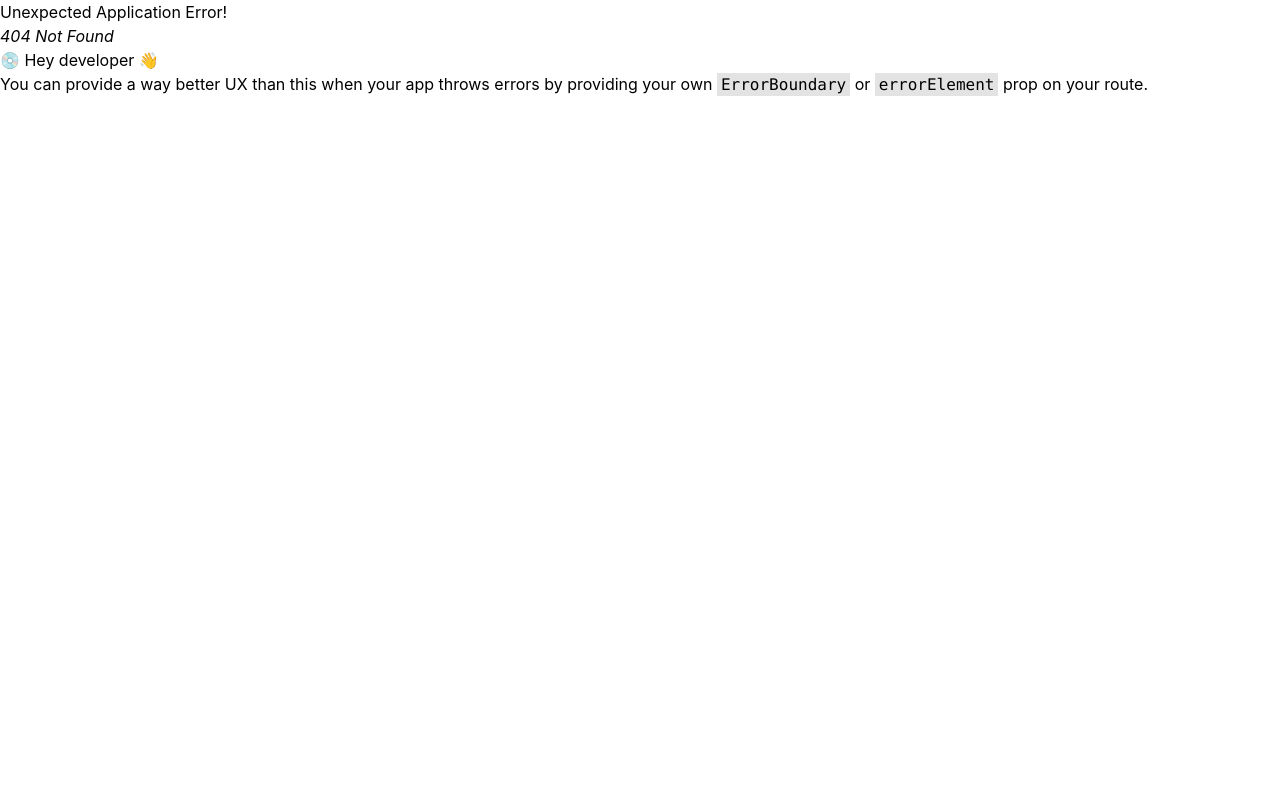
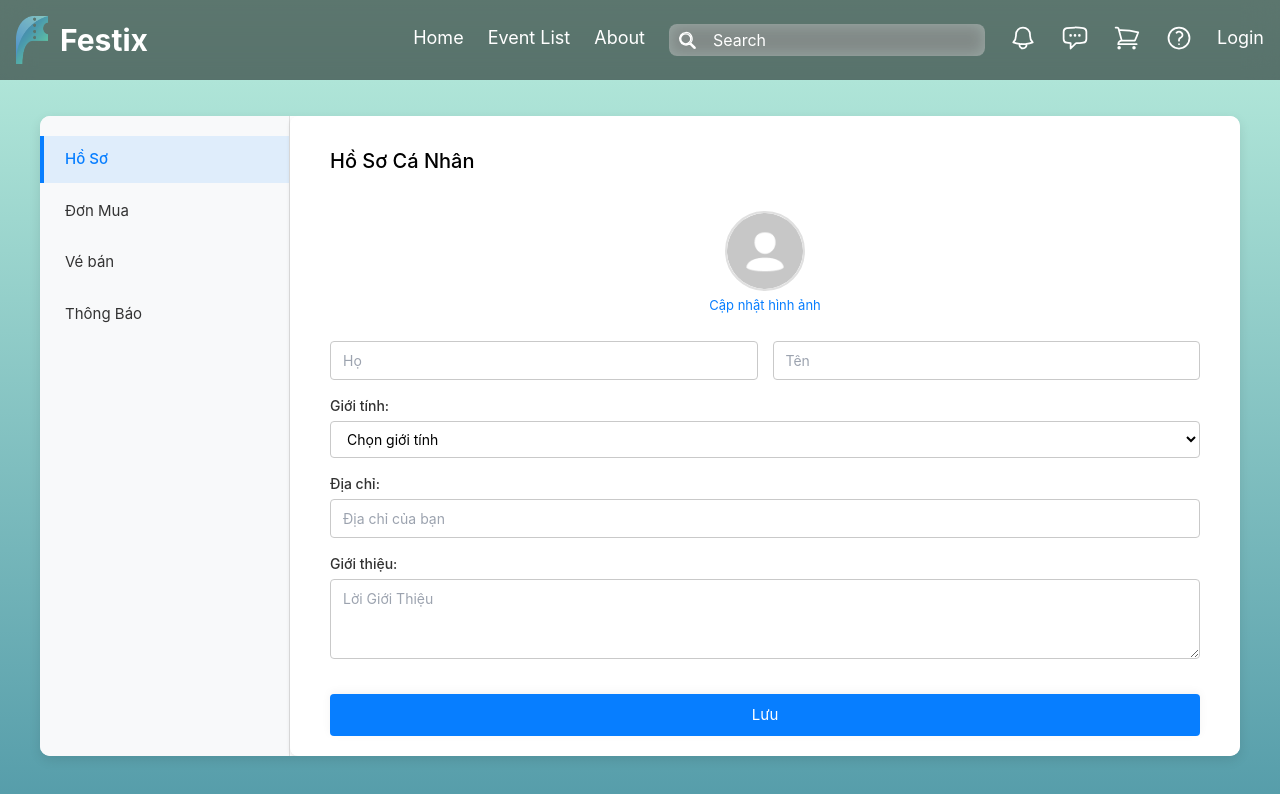
Before and after one commit to Pinlo754/TicketResell, a React (Create React App) app in the folder ticket-resell/: page /profile in a window 1280 px wide. Before the commit this address had no page. Shown: the top 794 px of the page. Built offline with nearby package versions, Linux system fonts and the light colour scheme.

Commit message:
update profile

```diff
--- a/ticket-resell/package.json
+++ b/ticket-resell/package.json
@@ -23,6 +23,7 @@
     "react-router-dom": "^6.26.1",
     "react-scripts": "5.0.1",
     "react-slick": "^0.30.2",
+    "react-toastify": "^10.0.6",
     "slick-carousel": "^1.8.1",
     "socket.io-client": "^4.8.0",
     "typescript": "^4.9.5",
--- a/ticket-resell/src/assets/assetsChat.ts
+++ b/ticket-resell/src/assets/assetsChat.ts
@@ -10,7 +10,7 @@ import green_dot from './green_dot.png'
 import logo from './Logo_festix.png'
 import hongle from './avatar.png'
 import ticket from './ticket.png'
-
+import avatar from './avatar_icon.png'
 const assets = {
     gallery_icon,
     help_icon,
@@ -23,7 +23,8 @@ const assets = {
     green_dot,
     logo,
     hongle,
-    ticket
+    ticket,
+    avatar
 }
 
 export default assets;
--- /dev/null
+++ b/ticket-resell/src/components/AccountProfile/MainContent/MainContent.css
@@ -0,0 +1,130 @@
+.content {
+    background: white;
+    border-radius: 8px;
+    box-shadow: 0 2px 4px rgba(0, 0, 0, 0.1);
+    height: 80vh;
+    overflow: hidden;
+    display: flex;
+    flex-direction: column;
+}
+
+.content form {
+    display: flex;
+    flex-direction: column;
+    gap: 15px;
+    padding: 20px 40px;
+    overflow-y: auto;
+    flex: 1;
+}
+
+.content form h3 {
+    font-size: 20px;
+    font-weight: 500;
+    margin-bottom: 10px;
+    top: 0;
+    background: white;
+    padding: 10px 0;
+}
+
+.profile-photo {
+    display: flex;
+    justify-content: center;
+    margin-bottom: 10px;
+}
+
+.profile-photo label {
+    display: flex;
+    flex-direction: column;
+    align-items: center;
+    gap: 5px;
+    cursor: pointer;
+}
+
+.profile-photo img {
+    width: 80px;
+    height: 80px;
+    border-radius: 50%;
+    object-fit: cover;
+    border: 2px solid #e0e0e0;
+}
+
+.profile-photo span {
+    color: #077eff;
+    font-size: 13px;
+}
+
+.name-group {
+    display: grid;
+    grid-template-columns: 1fr 1fr;
+    gap: 15px;
+}
+
+.form-group {
+    display: flex;
+    flex-direction: column;
+    gap: 5px;
+}
+
+.form-group label {
+    font-weight: 500;
+    color: #333;
+    font-size: 14px;
+}
+
+.content input, select, textarea {
+    padding: 8px 12px;
+    border: 1px solid #c9c9c9;
+    border-radius: 4px;
+    font-size: 14px;
+    outline-color: #077eff;
+}
+
+.content textarea {
+    min-height: 80px;
+    max-height: 120px;
+    resize: vertical;
+}
+
+.birth-date {
+    display: flex;
+    flex-direction: column;
+    gap: 5px;
+}
+
+.birth-date label {
+    font-weight: 500;
+    color: #333;
+    font-size: 14px;
+}
+
+.date-inputs {
+    display: grid;
+    grid-template-columns: repeat(3, 1fr);
+    gap: 10px;
+}
+
+.date-inputs select {
+    width: 100%;
+}
+
+.content select {
+    background-color: white;
+    cursor: pointer;
+}
+
+.content button {
+    background-color: #077eff;
+    color: white;
+    border: none;
+    padding: 10px;
+    border-radius: 4px;
+    font-size: 15px;
+    cursor: pointer;
+    transition: background-color 0.2s;
+    margin-top: auto;
+    box-shadow: 0 -2px 10px rgba(0, 0, 0, 0.05);
+}
+
+.content button:hover {
+    background-color: #0066d6;
+}
--- /dev/null
+++ b/ticket-resell/src/components/AccountProfile/MainContent/MainContent.tsx
@@ -0,0 +1,139 @@
+import React, { ChangeEvent, FormEvent, useState } from "react";
+import assets from "../../../assets/assetsChat";
+import "./MainContent.css";
+import { toast } from "react-toastify";
+import upload from "../../../lib/upload";
+import axios from "axios";
+
+
+const MainContent = () => {
+  const [firstName, setFirstName] = useState("");
+  const [lastName, setLastName] = useState("");
+  const [gender, setGender] = useState("");
+  const [address, setAddress] = useState("");
+  const [bio, setBio] = useState("");
+  const [avatar, setAvatar] = useState<File | null>(null);
+  const [prevImage, setPrevImage] = useState("");
+  const [image, setImage] = useState<File | "">();
+
+  const updateProfile = async (event: FormEvent<HTMLFormElement>) => {
+    event.preventDefault();
+
+    try {
+      let imageUrl = ""; // Mặc định là chuỗi rỗng
+
+      // Nếu có ảnh mới, upload ảnh
+      if (image) {
+        imageUrl = await upload(image);
+        setPrevImage(imageUrl);
+      }
+      // Nếu có prevImage và không có ảnh mới
+      else if (prevImage) {
+        imageUrl = prevImage;
+      }
+      // Gửi request cập nhật thông tin
+      const response = await axios.put(
+        "http://localhost:5158/api/Account/update-profile",
+        {
+          firstName: firstName,
+          lastName: lastName,
+          address: address,
+          gender: gender,
+          userImage: imageUrl, // URL ảnh sau khi upload
+          bio: bio,
+        }
+      );
+
+      console.log(response);
+      if (response.status === 200) {
+
+        toast.success("Cập nhật thông tin thành công!");
+      } else {
+        throw new Error("Lỗi cập nhật thông tin");
+      }
+    } catch (error) {
+      console.error("Error updating profile:", error);
+      toast.error("Có lỗi xảy ra khi cập nhật thông tin!");
+    }
+  };
+
+  return (
+    <div className="content">
+      <form onSubmit={updateProfile}>
+        <h3>Hồ Sơ Cá Nhân</h3>
+
+        <div className="profile-photo">
+          <label htmlFor="avatar">
+            <input
+              type="file"
+              id="avatar"
+              accept=".png, .jpg, .jpeg"
+              hidden
+              onChange={(e) => setImage(e.target.files?.[0])}
+            />
+            <img
+              src={image ? URL.createObjectURL(image) : assets.avatar}
+              alt=""
+            />
+            <span>Cập nhật hình ảnh</span>
+          </label>
+        </div>
+
+        <div className="name-group">
+          <input
+            type="text"
+            placeholder="Họ"
+            value={firstName}
+            onChange={(e) => setFirstName(e.target.value)}
+            required
+          />
+          <input
+            type="text"
+            placeholder="Tên"
+            value={lastName}
+            onChange={(e) => setLastName(e.target.value)}
+            required
+          />
+        </div>
+
+        <div className="form-group">
+          <label>Giới tính:</label>
+          <select
+            className="gioi-tinh"
+            value={gender}
+            onChange={(e) => setGender(e.target.value)}
+            required
+          >
+            <option value="">Chọn giới tính</option>
+            <option value="Nam">Nam</option>
+            <option value="Nữ">Nữ</option>
+            <option value="khác">Khác</option>
+          </select>
+        </div>
+
+        <div className="form-group">
+          <label>Địa chỉ:</label>
+          <input
+            type="text"
+            placeholder="Địa chỉ của bạn"
+            value={address}
+            onChange={(e) => setAddress(e.target.value)}
+          />
+        </div>
+
+        <div className="form-group">
+          <label>Giới thiệu:</label>
+          <textarea
+            placeholder="Lời Giới Thiệu"
+            value={bio}
+            onChange={(e) => setBio(e.target.value)}
+          ></textarea>
+        </div>
+
+        <button type="submit">Lưu</button>
+      </form>
+    </div>
+  );
+};
+
+export default MainContent;
--- /dev/null
+++ b/ticket-resell/src/components/AccountProfile/SideBar/SideBar.css
@@ -0,0 +1,104 @@
+/*  */
+.sidebar {
+    width: 250px;
+    background: #f8f9fa;
+    border-right: 1px solid #e0e0e0;
+    height: 100%;
+    padding: 20px 0;
+}
+
+.sidebar-menu {
+    list-style: none;
+    padding: 0;
+    margin: 0;
+}
+
+.sidebar-menu li {
+    margin-bottom: 5px;
+}
+
+.sidebar-menu a {
+    display: flex;
+    padding: 12px 25px;
+    color: #333;
+    text-decoration: none;
+    font-size: 15px;
+    transition: all 0.3s ease;
+    position: relative;
+}
+
+.sidebar-menu a:hover {
+    background: rgba(7, 126, 255, 0.1);
+    color: #077eff;
+}
+
+.sidebar-menu a.active-menu {
+    color: #077eff;
+    background: rgba(7, 126, 255, 0.1);
+    font-weight: 500;
+}
+
+.sidebar-menu a.active-menu::before {
+    content: '';
+    position: absolute;
+    left: 0;
+    top: 0;
+    height: 100%;
+    width: 4px;
+    background: #077eff;
+}
+
+/* Content Area */
+.content {
+    flex: 1;
+    height: 100%;
+}
+
+/* Responsive Design */
+@media (max-width: 1024px) {
+    .profile-container {
+        min-width: auto;
+        width: 95%;
+    }
+}
+
+@media (max-width: 768px) {
+    .profile {
+        padding: 10px;
+    }
+
+    .profile-container {
+        flex-direction: column;
+        height: auto;
+        margin-top: 5vh;
+    }
+
+    .sidebar {
+        width: 100%;
+        border-right: none;
+        border-bottom: 1px solid #e0e0e0;
+        padding: 10px 0;
+    }
+
+    .sidebar-menu {
+        display: flex;
+        overflow-x: auto;
+        padding: 0 10px;
+    }
+
+    .sidebar-menu li {
+        margin: 0;
+    }
+
+    .sidebar-menu a {
+        padding: 10px 15px;
+        white-space: nowrap;
+    }
+
+    .sidebar-menu a.active-menu::before {
+        width: 100%;
+        height: 3px;
+        bottom: 0;
+        top: auto;
+    }
+}
--- /dev/null
+++ b/ticket-resell/src/components/AccountProfile/SideBar/SideBar.tsx
@@ -0,0 +1,16 @@
+import React from 'react';
+import "./SideBar.css"
+const SideBar = () => {
+  return (
+    <div className="sidebar">
+      <ul className="sidebar-menu">
+        <li><a href="#" className="active-menu">Hồ Sơ</a></li>
+        <li><a href="#">Đơn Mua</a></li>
+        <li><a href="#">Vé bán</a></li>
+        <li><a href="#">Thông Báo</a></li>
+      </ul>
+    </div>
+  );
+};
+
+export default SideBar;
--- a/ticket-resell/src/components/ChatComponents/ChatBox/ChatBox.tsx
+++ b/ticket-resell/src/components/ChatComponents/ChatBox/ChatBox.tsx
@@ -63,8 +63,6 @@ const ChatBox = () => {
     chatUser,
     messages,
     setMessages,
-    chatVisible,
-    setChatVisible,
   } = context;
 
   const [input, setInput] = useState("");
--- a/ticket-resell/src/components/ChatComponents/LeftSidebar/LeftSidebar.css
+++ b/ticket-resell/src/components/ChatComponents/LeftSidebar/LeftSidebar.css
@@ -96,16 +96,16 @@
 .friends:hover p{
     color: #B9EDDD;
 }
-.border{
+.notSeen{
     border: #577D86;
 }
- .border img{
+ .notSeen img{
     border: 3px solid #07fff3;
 }
 
-.border div{
+.notSeen div{
     color: #07fff3;
 }
-.border div span{
+.notSeen div span{
     color: #07fff3;
 }
--- a/ticket-resell/src/components/ChatComponents/LeftSidebar/LeftSidebar.tsx
+++ b/ticket-resell/src/components/ChatComponents/LeftSidebar/LeftSidebar.tsx
@@ -159,7 +159,7 @@ const LeftSidebar: React.FC = () => {
           ))
         :
         allChat?.map((item, index) => (
-          <div key={index} onClick={() =>setChat(item)} className={`friends ${item.messageSeen || item.messageId === messagesId ? "" : "border"}`}>
+          <div key={index} onClick={() =>setChat(item)} className={`friends ${item.messageSeen || item.messageId === messagesId ? "" : "notSeen"}`}>
             <img src={assets.hongle} alt="" />
             <div>
               <p>{item.chatUserData.lastName+ " "+item.chatUserData.firstName}</p>
--- /dev/null
+++ b/ticket-resell/src/pages/Account/Account.css
@@ -0,0 +1,21 @@
+.profile {
+    min-height: 100vh;
+    background: linear-gradient(#B9EDDD, #569DAA);
+    display: flex;
+    align-items: start;
+    justify-content: center;
+    padding: 20px;
+}
+
+.profile-container {
+    background: white;
+    display: flex;
+    min-width: 1000px;
+    max-width: 1200px;
+    width: 100%;
+    border-radius: 10px;
+    box-shadow: 0 4px 12px rgba(0, 0, 0, 0.1);
+    margin-top: 12vh;
+    overflow: hidden;
+    height: 80vh;
+}
--- /dev/null
+++ b/ticket-resell/src/pages/Account/Account.tsx
@@ -0,0 +1,24 @@
+import React from "react";
+import NavBar from "../../components/NavBar";
+import assets from "../../assets/assetsChat";
+import "./Account.css";
+import MainContent from "../../components/AccountProfile/MainContent/MainContent";
+import SideBar from "../../components/AccountProfile/SideBar/SideBar";
+import { ToastContainer, toast } from "react-toastify";
+import 'react-toastify/dist/ReactToastify.css';
+const index = () => {
+  return (
+    <div className="account-profile">
+      <ToastContainer/>
+      <NavBar />
+      <div className="profile">
+        <div className="profile-container">
+          <SideBar />
+          <MainContent />
+        </div>
+      </div>
+    </div>
+  );
+};
+
+export default index;
--- a/ticket-resell/src/routers/index.tsx
+++ b/ticket-resell/src/routers/index.tsx
@@ -13,7 +13,7 @@ import ResetPasswordScreen from "../pages/ResetPasswordScreen";
 import VerifyEmailScreen from "../pages/VerifyEmailScreen/VerifyEmailScreen";
 import UserProfile from "../pages/UserProfile";
 import AppChatContextProvider from "../context/AppChatContext";
-
+import AccountProfile from "../pages/Account/Account"
 const routers = createBrowserRouter([
   {
     path: "/",
@@ -63,6 +63,10 @@ const routers = createBrowserRouter([
     path: "/userProfile",
     element: <UserProfile />,
   },
+  {
+    path: "/profile",
+    element: <AccountProfile/>,
+  },
 ]);
 
 export default routers;
```
Also changed, not shown: ticket-resell/src/assets/avatar_icon.png (added), 12 other files (tests, documents, lock files or other folders).
